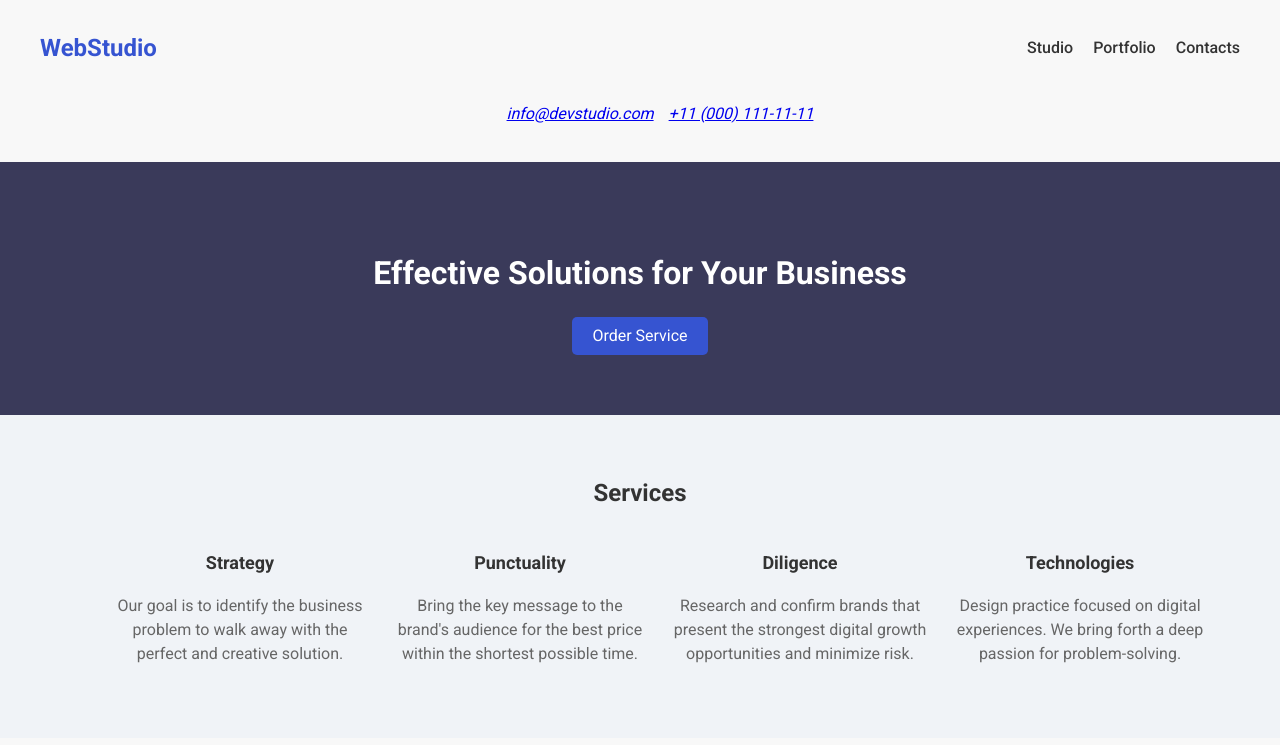
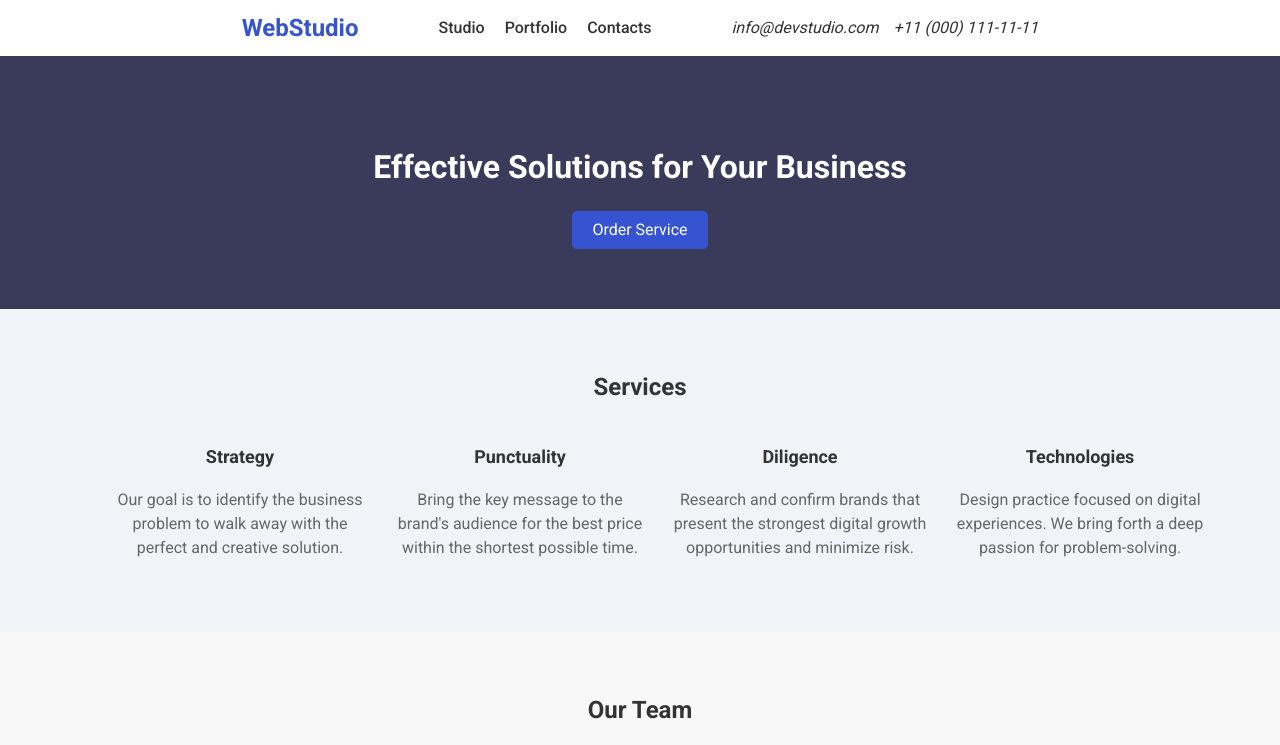
Before and after one commit to AndyGrigs/goit-markup-hw-02, a website built with Vite: page index.html in a window 1280 px wide. Shown: the top 745 px of the page. Built offline with nearby package versions, Linux system fonts and the light colour scheme.

Commit message:
a fixed header styles

```diff
--- a/css/styles.css
+++ b/css/styles.css
@@ -11,22 +11,23 @@ body {
     line-height: 1.5;
 }
 
+
+/* Header */
 .header {
-    padding: 20px 40px;
+    width: 100%;
     display: flex;
-    flex-direction: column;
-    align-items: center;
-    background-color: #f8f8f8;
+    justify-content: space-around; /* Center the navbar horizontally */
+    padding: 10px 0;
 }
 
+/* Navbar */
 .navbar {
     display: flex;
-    justify-content: space-between;
-    width: 100%;
-    max-width: 1200px;
-    align-items: center;
+    align-items: center; /* Align items vertically */
+    gap: 5rem; /* Space between logo, menu, and contact info */
 }
 
+/* Logo */
 .logo {
     font-weight: bold;
     font-size: 24px;
@@ -34,10 +35,13 @@ body {
     text-decoration: none;
 }
 
+/* Menu */
 .menu {
     display: flex;
     gap: 20px;
     list-style: none;
+    padding: 0;
+    margin: 0;
 }
 
 .menu-item a {
@@ -46,19 +50,29 @@ body {
     font-weight: 500;
 }
 
+/* Contact Info */
 .contact-info {
-    margin-top: 10px;
+    display: flex;
+    align-items: center;
 }
 
 .contact-list {
     display: flex;
     gap: 15px;
     list-style: none;
+    padding: 0;
+    margin: 0;
+}
+
+.contact-item a {
+    text-decoration: none;
+    color: #333;
 }
 
 .contact-item a:hover {
     color: #3654D1;
 }
+
 
 /* Hero Section */
 .hero {
```
Also changed, not shown: index.html (+6 -6 lines).
